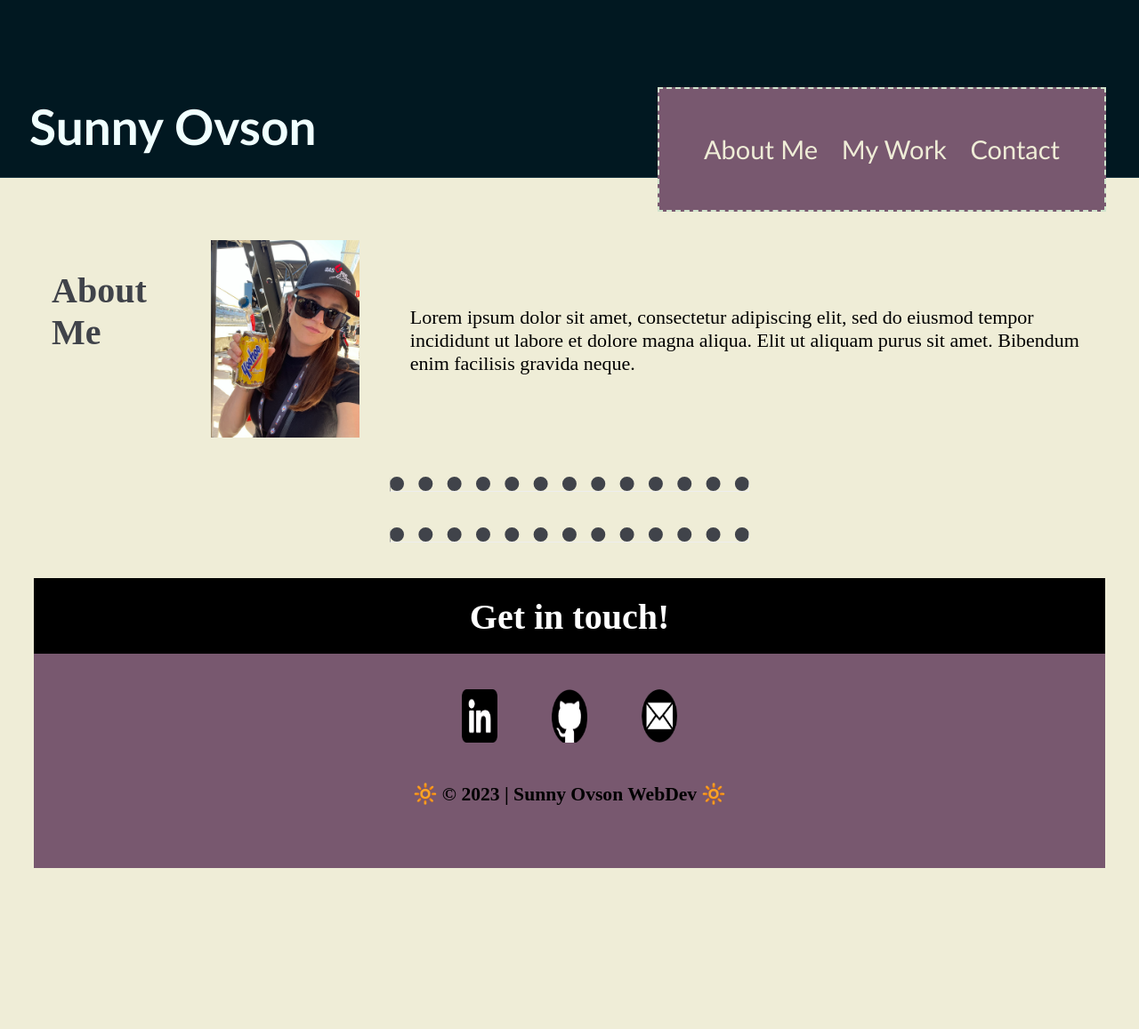
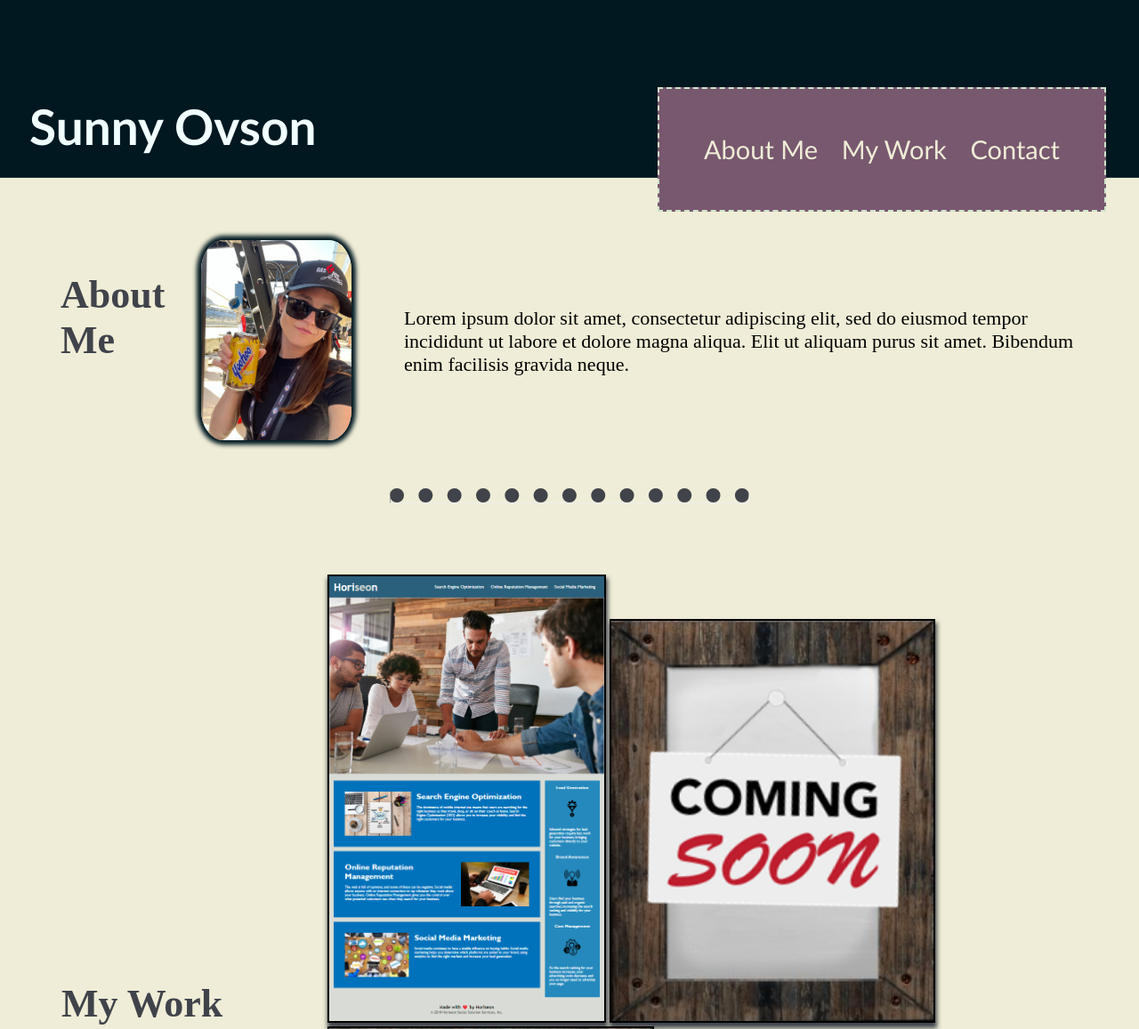
Before and after one commit to SunnyOhK/sunny-ovson-portfolio, a plain HTML site: page index.html in a window 1280 px wide. Shown: the top 1157 px of the page at 89% size. Before the commit the page ends 1006 px from the top, so only its background shows below. Drawn offline with Linux system fonts and the light colour scheme.

Commit message:
bug fixes

```diff
--- a/assets/css/style.css
+++ b/assets/css/style.css
@@ -93,14 +93,16 @@ main {
 .container {
     display: flex;
     gap: 5px 5px;
+    margin-top: 20px;
+    margin-bottom: 50px;
 }
 
 /*children of .container*/
 
 h2 {
     width: 30%;
-    padding-left: 20px;
-    font-size: 40px;
+    padding-left: 30px;
+    font-size: 44px;
     color: #40434a;
 }
 
@@ -114,7 +116,12 @@ section {
 
 .about-pic {
     max-width: 100%;
-    padding-left: 20px;
+    }
+
+#img-portfolio {
+    border-style: none;
+    border-radius: 15%;
+    box-shadow: 0 0 5px 5px #011821;
 }
 
 p {
@@ -122,8 +129,6 @@ p {
     text-align: left;
     margin-inline-start: -5em;
 }
-
-
 
 .about-text {
     max-width: 60%;
@@ -134,6 +139,12 @@ img {
     height: auto;
 }
 
+hr {
+    border-top: 16px dotted #40434a;
+    width: 402px;
+    margin-bottom: 80px;
+    margin-top: 40px;
+}
 
 /*
 card {
@@ -233,36 +244,30 @@ card {
 
 }
 
-hr {
-    border-top: 16px dotted #40434a;
-    width: 402px;
-    margin-bottom: 40px;
-    margin-top: 40px;
-}
-
 footer {
     text-align: center;
     background-color: #78586f;
     padding-bottom: 20px;
 }
 
-.ul-icon {
-    display: flex;
+.connect {
+    display: inline block;
     list-style-type: none;
     justify-content: center;
 }
 
 h3 {
     color: white;
-    font-size: 250%;
+    font-size: 300%;
     padding-top: 20px;
     padding-bottom: 18px;
+    padding-right: 25px;
     background-color: black;
 }
 
 .icon {
     height: 60px;
-    padding-left: 0px;
+    padding-left: 10px;
     padding-right: 20px;
     animation-duration: .9s;
     animation-iteration-count: 6;
--- a/index.html
+++ b/index.html
@@ -36,7 +36,7 @@
             <h2>About Me</h2>
             <section>
                 <div class="about-pic">
-                    <img src="assets\profile-pic.png">
+                    <img src="assets\profile-pic.png" id="img-portfolio">
                 </div>
                 <div>
                     <p>Lorem ipsum dolor sit amet, consectetur adipiscing elit, sed do eiusmod tempor incididunt ut
@@ -51,29 +51,21 @@
 
         <!--My Work Card Container | 'coming soon' photo-->
 
-        <!--section class="container">
+        <section>
             <h2>My Work</h2>
 
-            <div class="flex-container">
-                <a href="https://sunnyohk.github.io/horiseon-media-agency/" class="flex-item"><img
-                        src="assets\Horiseon.png" class="img-portfolio">
             <div>
-                        <h5>Nibh ipsum pretium.</h5>
-                    </div>
-                </a>
-                <a href="https://sunnyohk.github.io/horiseon-media-agency/" class="flex-item"><img
-                        src="assets\coming-soon.png" class="img-portfolio" id="coming-soon">
-                    <div>
-                        <h5 class="h5">Phasellus faucibus vulputate.</h5>
-                    </div>
-                </a>
-                <a href="https://sunnyohk.github.io/horiseon-media-agency/" class="flex-item"><img
-                        src="assets\coming-soon.png" class="img-portfolio" id="coming-soon">
-                    <div>
-                        <h5 class="h5">Vel quam elementum quam.</h5>
-                    </div>
+                <a href="https://sunnyohk.github.io/horiseon-media-agency/"><img src="assets\Horiseon.png"
+                        class="img-portfolio">
                 </a>
 
+                <a href="https://sunnyohk.github.io/horiseon-media-agency/"><img src="assets\coming-soon.png"
+                        class="img-portfolio" id="coming-soon">
+
+                </a>
+                <a href="https://sunnyohk.github.io/horiseon-media-agency/"><img src="assets\coming-soon.png"
+                        class="img-portfolio" id="coming-soon">
+                </a>
             </div>
         </section>
     </main>
@@ -83,21 +75,22 @@
 
     <hr>
 
-        <!--Contact Card Containter-->
+    <!--Contact Card Container-->
     <footer>
-            <article id="contact-me" class="footer">
             <h3>Get in touch!</h3>
-                <ul class="ul-icon">
-                    <li class="icon"><a href="https://www.linkedin.com/in/sunnyovson/" target="_blank"><img
-                                src="assets\linkedin-icon.png" class="icon bounce"></a></li>
-                    <li class="icon"><a href="https://github.com/SunnyOhK/sunny-ovson-portfolio.git"
-                            target="_blank"><img src="assets\github-mark-white.png" class="icon bounce"></a></li>
-                    <li class="icon"><a href="mailto:ovsonsb@gmail.com" target="_blank"><img src="assets\email-icon.png"
-                                class="icon bounce"></a></li>
-                </ul>
+            <div class="connect">
+                <i class="icon"><a href="https://www.linkedin.com/in/sunnyovson/" target="_blank"><img
+                            src="assets\linkedin-icon.png" class="icon bounce"></a></i>
+                <i class="icon"><a href="https://github.com/SunnyOhK/sunny-ovson-portfolio.git" target="_blank"><img
+                            src="assets\github-mark-white.png" class="icon bounce"></a></i>
+                <i class="icon"><a href="mailto:ovsonsb@gmail.com" target="_blank"><img src="assets\email-icon.png"
+                            class="icon bounce"></a></i>
+            </div>
 
             <h4>🔆 &#169 2023 | Sunny Ovson WebDev 🔆</h4>
     </footer>
+
+
 </body>
 
 </html>
```
Lines whose indentation alone changed are shown as unchanged.
